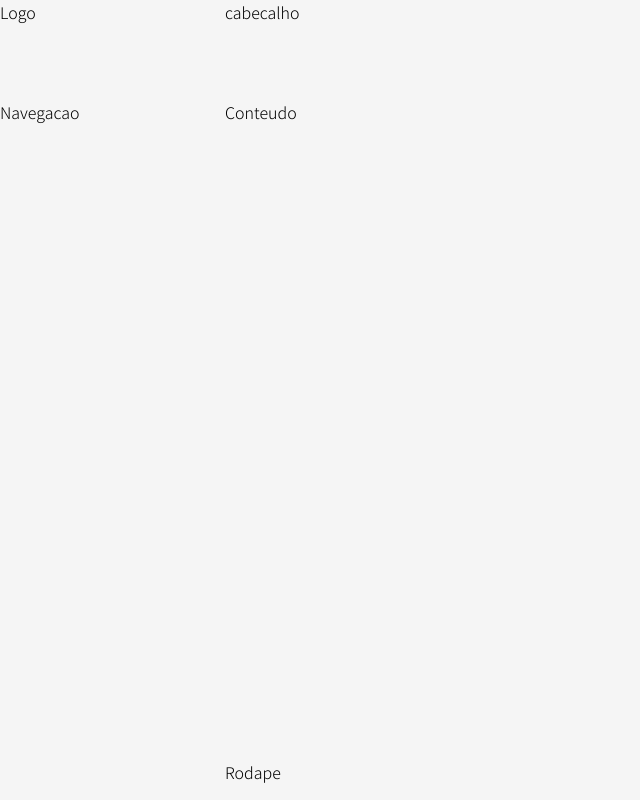
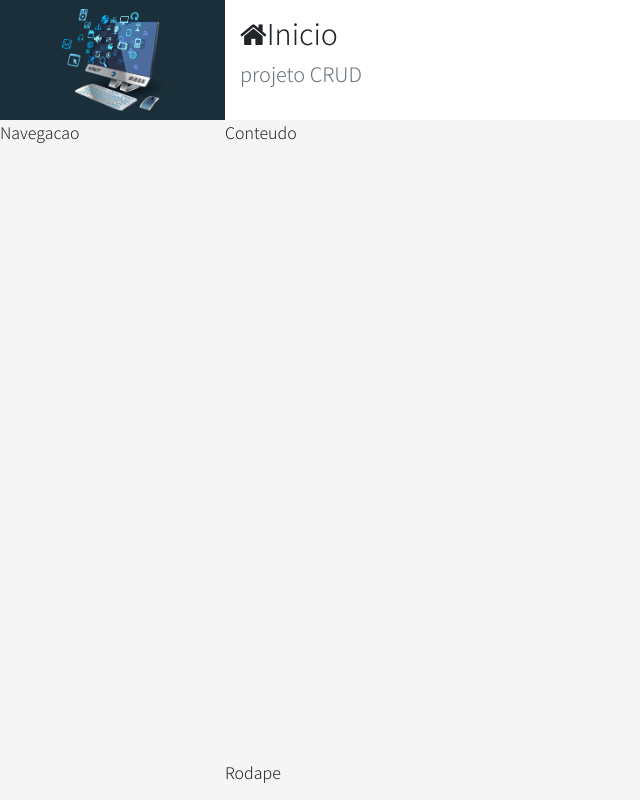
Before and after one commit to FelipeLopes94/projeto-crud-react, a React (Create React App) app in the folder frontend/: page / in a window 1280 px wide. Shown: the whole page, without its empty margins (0-640 px from the left). Built offline with nearby package versions, Linux system fonts and the light colour scheme.

Commit message:
Ajustes de estilo

```diff
--- a/frontend/src/components/main/App.css
+++ b/frontend/src/components/main/App.css
@@ -1,7 +1,9 @@
 :root{
 
-    --logo-dark: #1A2F3A;
-    --header-height: 100px;
+    --bg-dark: #1A2F3A;
+
+    --logo-height: 150px;
+    --header-height: 120px;
     --aside-width: 225px;
     --footer-height: 40px;
 
@@ -11,11 +13,8 @@
 }
 
 *{
-
     box-sizing: border-box;
     font-family: 'Noto Sans KR', sans-serif;
-
-
 }
 
 /* Layout da grid */
--- a/frontend/src/components/main/App.jsx
+++ b/frontend/src/components/main/App.jsx
@@ -1,5 +1,7 @@
 import React from 'react';
 import './App.css';
+import 'bootstrap/dist/css/bootstrap.min.css'
+import 'font-awesome/css/font-awesome.min.css'
 
 import Logo from '../templates/logo/Logo';
 import Nav from '../templates/nav/Nav';
@@ -13,7 +15,7 @@
 
         <Logo/>
         <Nav/>
-        <Main/>
+        <Main icon="home"  title ="Inicio"  subtitle="projeto CRUD"/>
         <Footer/>
 
     </div>
--- a/frontend/src/components/templates/Main.jsx
+++ b/frontend/src/components/templates/Main.jsx
@@ -7,7 +7,7 @@
 
    <React.Fragment>
 
-       <Header/>
+       <Header {...props}/>
 
         <main className="content">
 
--- a/frontend/src/components/templates/header/Header.css
+++ b/frontend/src/components/templates/header/Header.css
@@ -0,0 +1,16 @@
+header.header{
+
+    background-color: #FFF;
+    padding: 0px 15px;
+    overflow: hidden;
+    white-space: nowrap;
+    box-shadow: var(--shadow);
+
+}
+
+
+header.header h1 {
+
+    font-size: 1.8em;
+
+}
--- a/frontend/src/components/templates/header/Header.jsx
+++ b/frontend/src/components/templates/header/Header.jsx
@@ -4,10 +4,15 @@
 
 const Header = (props) =>
 
-    <header className="header">
+    <header className="header d-none d-sm-flex flex-column">
 
-        cabecalho
+        <h1 className="mt-3">
 
+            <i className={`fa fa-${props.icon}`}></i>
+            {props.title}
+
+        </h1>
+        <p className="lead text-muted">{props.subtitle}</p>
     </header>
 
 
--- a/frontend/src/components/templates/logo/Logo.css
+++ b/frontend/src/components/templates/logo/Logo.css
@@ -0,0 +1,16 @@
+aside.logo{
+
+    background-color: var(--bg-dark);
+    display: flex;
+    justify-content: center;
+    align-items: center;
+
+
+}
+
+aside.logo img{
+
+    padding: 0px 62px;
+    width: 100%;
+
+}
--- a/frontend/src/components/templates/logo/Logo.jsx
+++ b/frontend/src/components/templates/logo/Logo.jsx
@@ -1,10 +1,15 @@
 import React from 'react';
 import './Logo.css'
+import logo from '../../../assets/imgs/logo.png'
 
 const Logo = (props) =>
 
     <aside className="logo">
-        Logo
+        <a href="/" className="logo">
+
+            <img src={logo} alt="logo do sistema"/>
+
+        </a>
     </aside>
 
 export default Logo;
```
Also changed, not shown: frontend/src/assets/imgs/logo.png (added).
